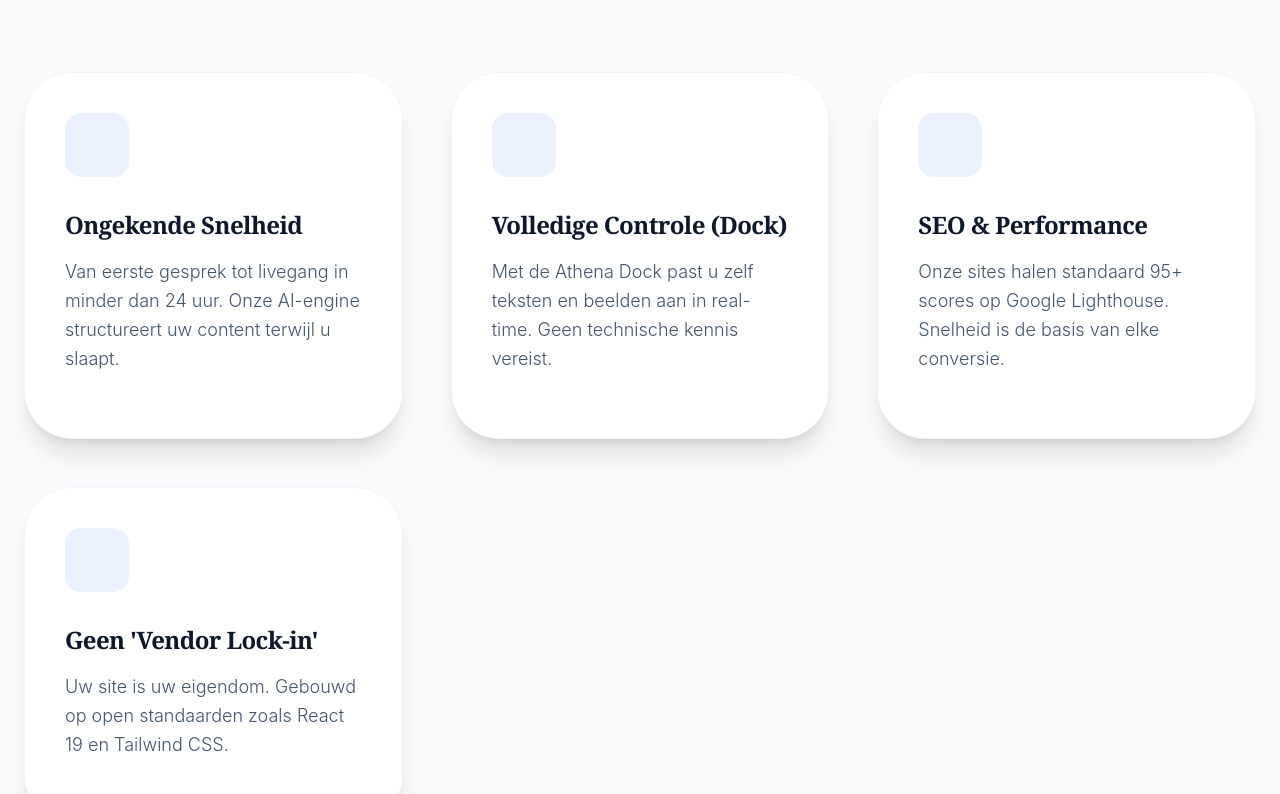
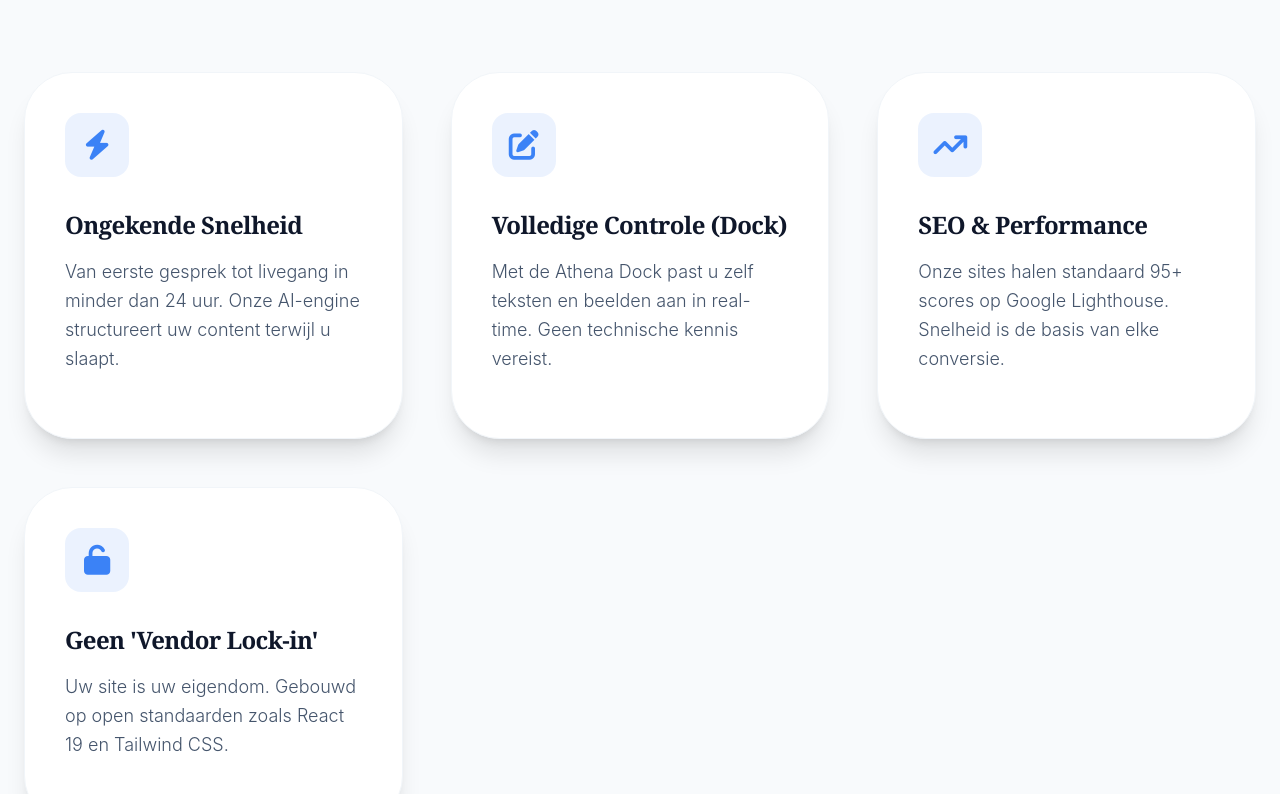
Before and after one commit to athena-cms-factory/athena-pro, a React (Vite) app: page /#/ in a window 1280 px wide. Shown: the part 1800-2594 px from the top of the page. Built offline with nearby package versions, Linux system fonts and the light colour scheme.

Commit message:
fix: enable Font Awesome icons and correct trending-up icon name

```diff
--- a/index.html
+++ b/index.html
@@ -9,6 +9,8 @@
     <meta name="apple-mobile-web-app-status-bar-style" content="black-translucent" />
     <link rel="apple-touch-icon" href="./athena-icon.svg" />
     <link rel="manifest" href="./manifest.json" />
+    <!-- Font Awesome for Icons -->
+    <link rel="stylesheet" href="https://cdnjs.cloudflare.com/ajax/libs/font-awesome/6.5.1/css/all.min.css" />
     <title>athena-pro</title>
   </head>
   <body>
--- a/src/data/voordelen.json
+++ b/src/data/voordelen.json
@@ -12,7 +12,7 @@
   {
     "title": "SEO & Performance",
     "description": "Onze sites halen standaard 95+ scores op Google Lighthouse. Snelheid is de basis van elke conversie.",
-    "icon": "trending-up"
+    "icon": "arrow-trend-up"
   },
   {
     "title": "Geen 'Vendor Lock-in'",
```
